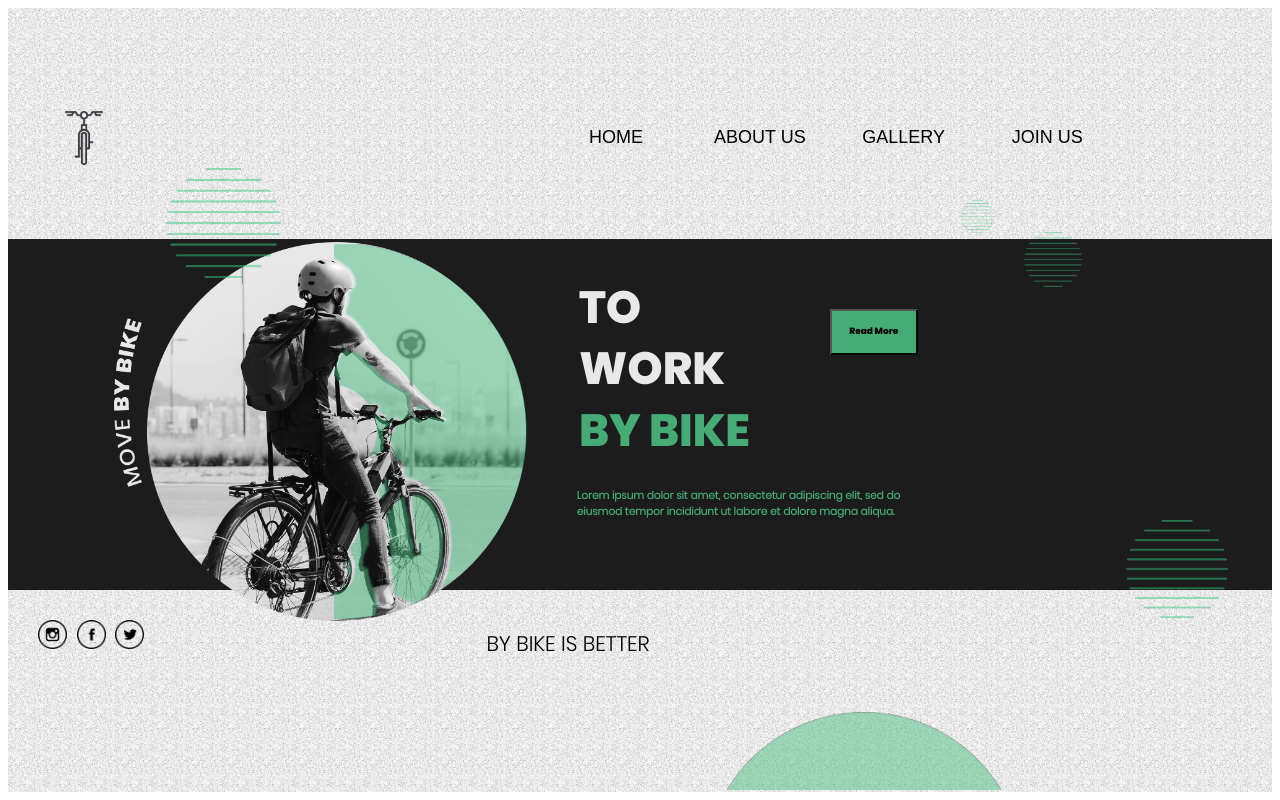
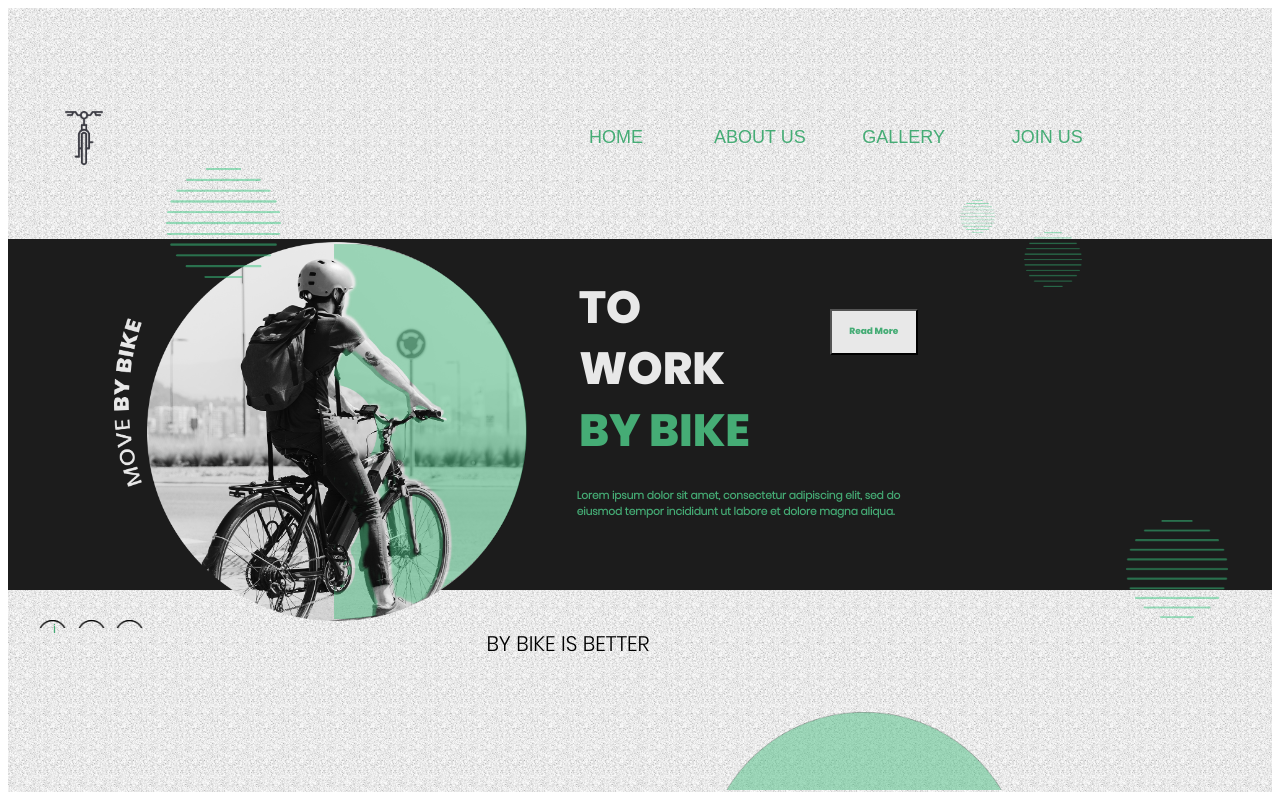
Before and after one commit to kopitovicMihailo/homework-2, a plain HTML site: page index.html in a window 1280 px wide. Drawn offline with Linux system fonts and the light colour scheme.

Commit message:
little stuff added
some changes

```diff
--- a/index.html
+++ b/index.html
@@ -15,7 +15,7 @@
         <div class="item nav_buttons">
             <button><a href="./pages/join us/join.html">JOIN US</a></button>
             <button><a href="./pages/gallery/gallery.html">GALLERY</a></button>
-            <button><a href="./pages/about us/about _us.html">ABOUT US</a></button>
+            <button><a href="./pages/about us/about_us.html">ABOUT US</a></button>
             <button><a href="./index.html">HOME</a></button>
         </div>
         <div class="item1 content_1">
@@ -35,7 +35,7 @@
                     labore et dolore magna aliqua.</h6>
             </div>
             <ul class="social_media">
-                <button id="insta"></button>
+                <button id="insta"><a href="https://www.instagram.com">i</a></button>
                 <button id="face"></button>
                 <button id="twit"></button>
                 <button id="whatsup"></button>
--- a/indexstyle.css
+++ b/indexstyle.css
@@ -86,7 +86,7 @@
     }
 
     .social_media>button {
-        height: 5%;
+        height: 1%;
         width: 10%;
         position: absolute;
         top: 90%;
@@ -158,7 +158,6 @@
     }
 
     #button1 {
-        color: rgb(0, 0, 0);
         background-image: url(./layers/Shape6.png);
         background-repeat: no-repeat;
         background-color: transparent;
@@ -269,13 +268,13 @@
     }
 
     a:link {
-        color: green;
+        color: rgba(69, 172, 117, 1);
         background-color: transparent;
         text-decoration: none;
     }
 
     a:visited {
-        color: green;
+        color: rgba(69, 172, 117, 1);
         background-color: transparent;
         text-decoration: none;
     }
@@ -382,8 +381,7 @@
     }
 
     #button1 {
-        color: rgb(0, 0, 0);
-        background-color: rgba(69, 172, 117, 1);
+        background-color: #E8E8E8;
         position: absolute;
         top: 45%;
         left: 72%;
@@ -616,13 +614,13 @@
     }
 
     a:link {
-        color: black;
+        color: rgba(69, 172, 117, 1);
         background-color: transparent;
         text-decoration: none;
     }
 
     a:visited {
-        color: green;
+        color: black;
         background-color: transparent;
         text-decoration: none;
     }
@@ -728,8 +726,7 @@
     }
 
     #button1 {
-        color: rgb(0, 0, 0);
-        background-color: rgba(69, 172, 117, 1);
+        background-color: #E8E8E8;
         position: absolute;
         top: 20%;
         left: 65%;
@@ -761,15 +758,15 @@
 
     .social_media {
         list-style-type: none;
-        height: 20%;
+        height: 1%;
         width: 20%;
 
     }
 
     .social_media>button {
-        height: 25%;
+        position: absolute;
+        height: 1%;
         width: 2.5%;
-        position: absolute;
     }
 
     #insta {
--- a/pages/about us/about_us_style.css
+++ b/pages/about us/about.css
@@ -1,7 +1,7 @@
 @media only screen and (max-width: 600px) {
 
     /* For mobile phones: */
-    .about_us {
+    .about {
         background-image: url(../../layers/Texture\ Fill.png);
         background-size: 100%;
         height: 100%;
@@ -45,7 +45,7 @@
 @media only screen and (min-width: 600px) {
 
     /* For tablets: */
-    .about_us {
+    .about {
         background-image: url(../../layers/Texture\ Fill.png);
         background-size: 100%;
         height: 100%;
@@ -136,7 +136,7 @@
 
     /* For desktop: */
 
-    .about_us {
+    .about {
         background-image: url(../../layers/Texture\ Fill.png);
         background-size: 100%;
         height: 100%;
--- a/pages/gallery/gallerystyle.css
+++ b/pages/gallery/gallerystyle.css
@@ -146,9 +146,27 @@
     .third {
         visibility: hidden;
     }
+
+    ::-webkit-scrollbar {
+        width: 5px;
+    }
+
+    ::-webkit-scrollbar-track {
+        background: transparent;
+    }
+
+    ::-webkit-scrollbar-thumb {
+        background: #888;
+    }
+
+    ::-webkit-scrollbar-thumb:hover {
+        background: #555;
+    }
+
 }
 
 @media only screen and (min-width: 1140px) {
+
     /* For desktop: */
     .gallery {
         background-image: url(../../layers/Texture\ Fill.png);
@@ -239,5 +257,22 @@
     .third {
         visibility: visible;
     }
+
+    ::-webkit-scrollbar {
+        width: 5px;
+    }
+
+    ::-webkit-scrollbar-track {
+        background: transparent;
+    }
+
+    ::-webkit-scrollbar-thumb {
+        background: #888;
+    }
+
+    ::-webkit-scrollbar-thumb:hover {
+        background: #555;
+    }
+
+
 }
-}
```
Also changed, not shown: pages/about us/about_us.html (renamed from pages/about us/about _us.html, +3 -3 lines), pages/gallery/gallery.html (+1 -1 lines), pages/join us/join.html (+1 -1 lines), pages/join us/joinstyle.css (+9 -3 lines).
